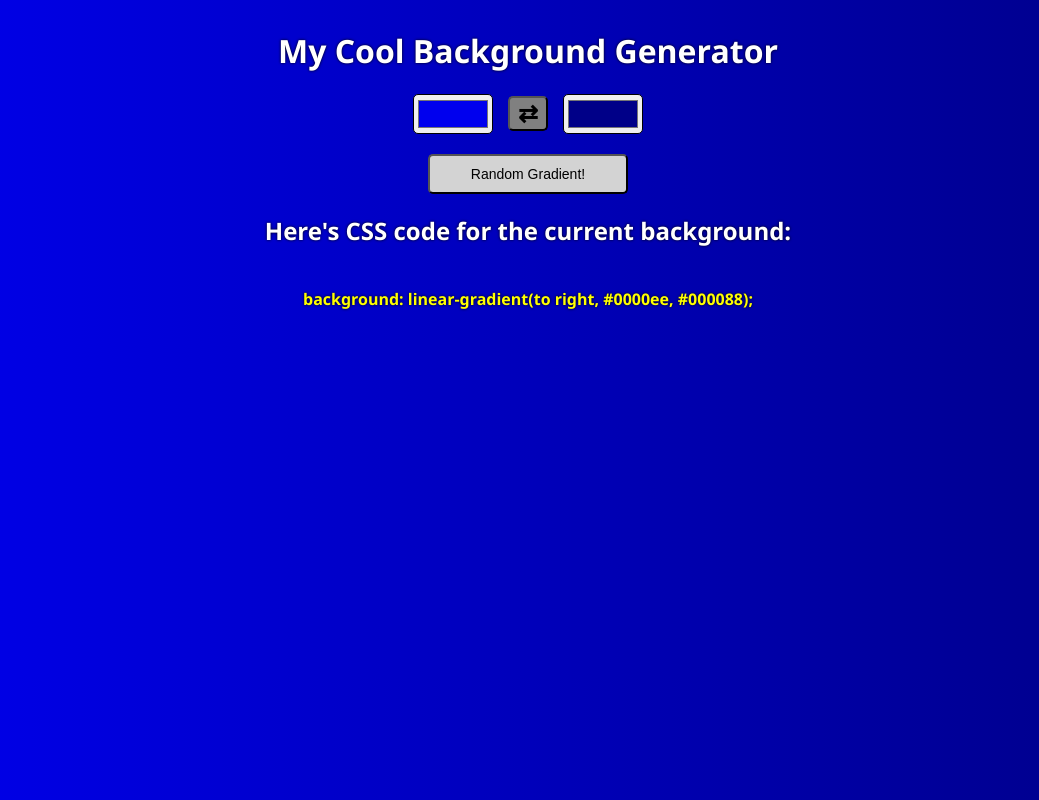
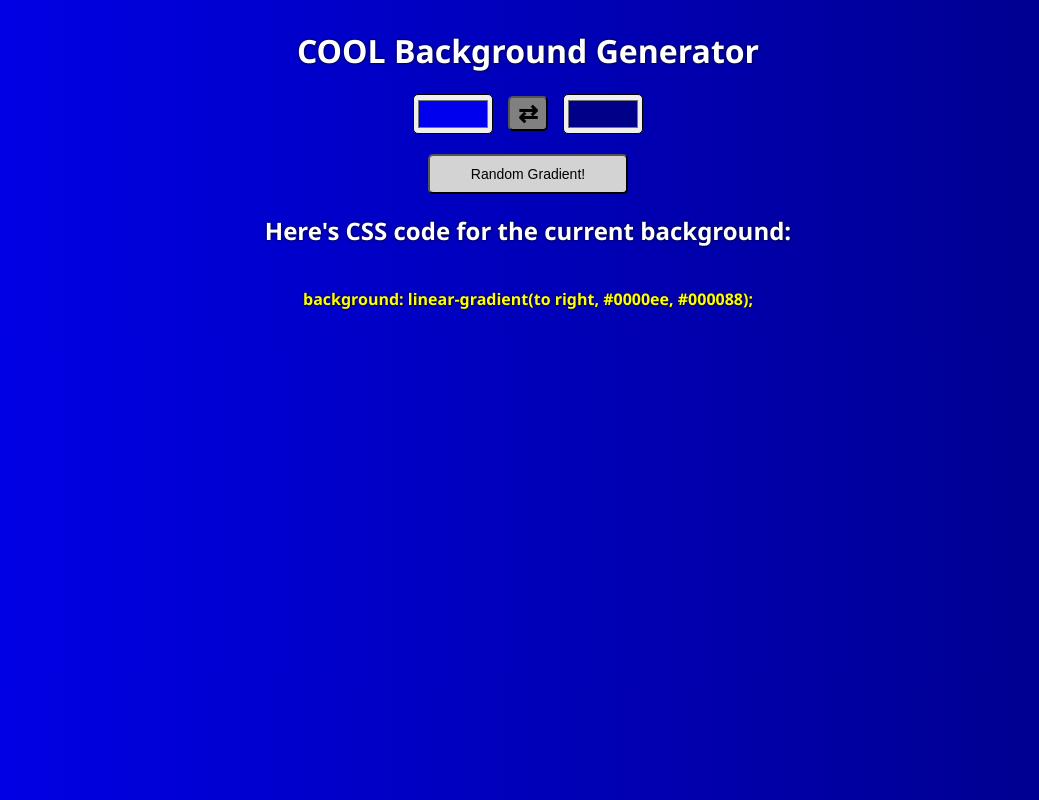
Before and after one commit to SimpleBeat/backgroundGenerator, a plain HTML site: page index.html in a window 1280 px wide. Shown: the whole page, without its empty margins (120-1159 px from the left). Drawn offline with Linux system fonts and the light colour scheme.

Commit message:
Capitalized title

```diff
--- a/index.html
+++ b/index.html
@@ -3,11 +3,11 @@
 <head>
     <meta charset="UTF-8">
     <meta name="viewport" content="width=device-width, initial-scale=1.0">
-    <title>My Cool Background Generator</title>
+    <title>COOL Background Generator</title>
     <link rel="stylesheet" type="text/css" href="style.css">
 </head>
 <body>
-    <h1>My Cool Background Generator</h1>
+    <h1>COOL Background Generator</h1>
 
     <div class="colorPickers">
         <input class="color1" name="colorLeft" type="color" value="#0000ee">
```
